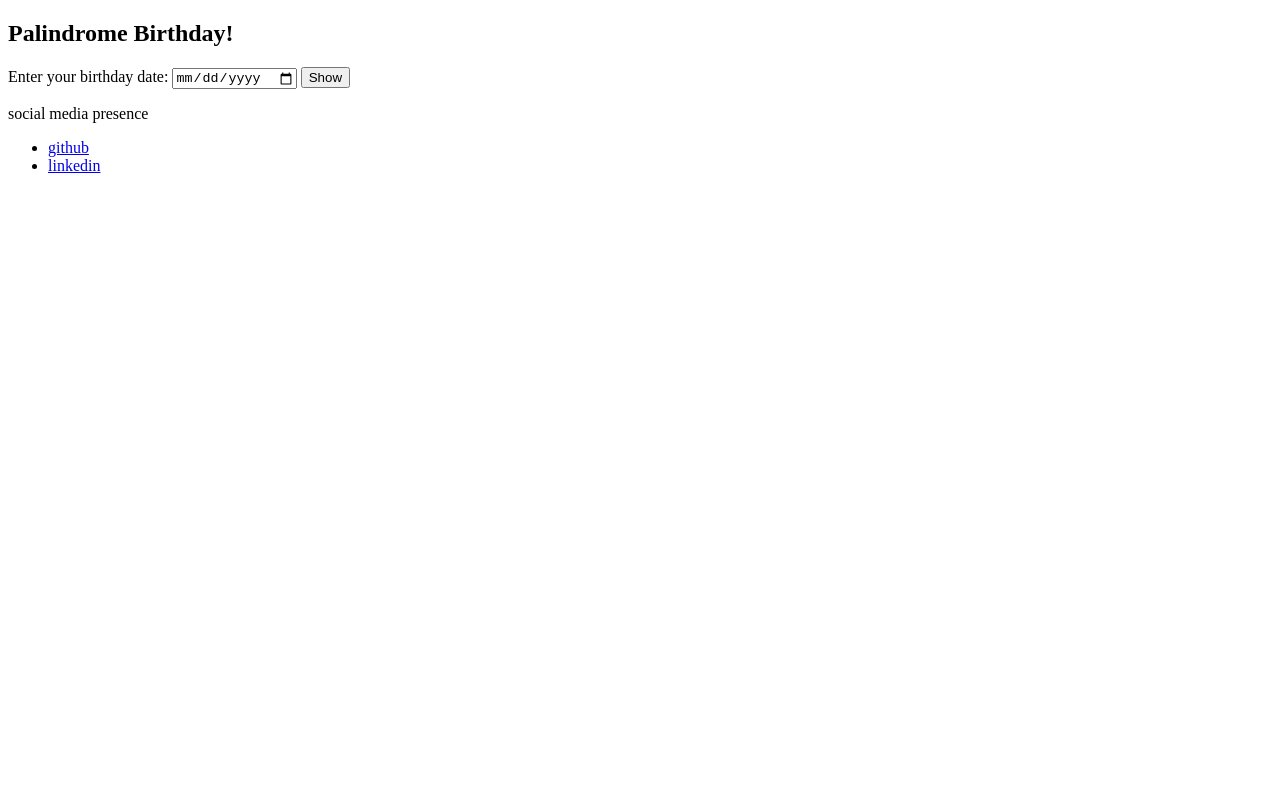
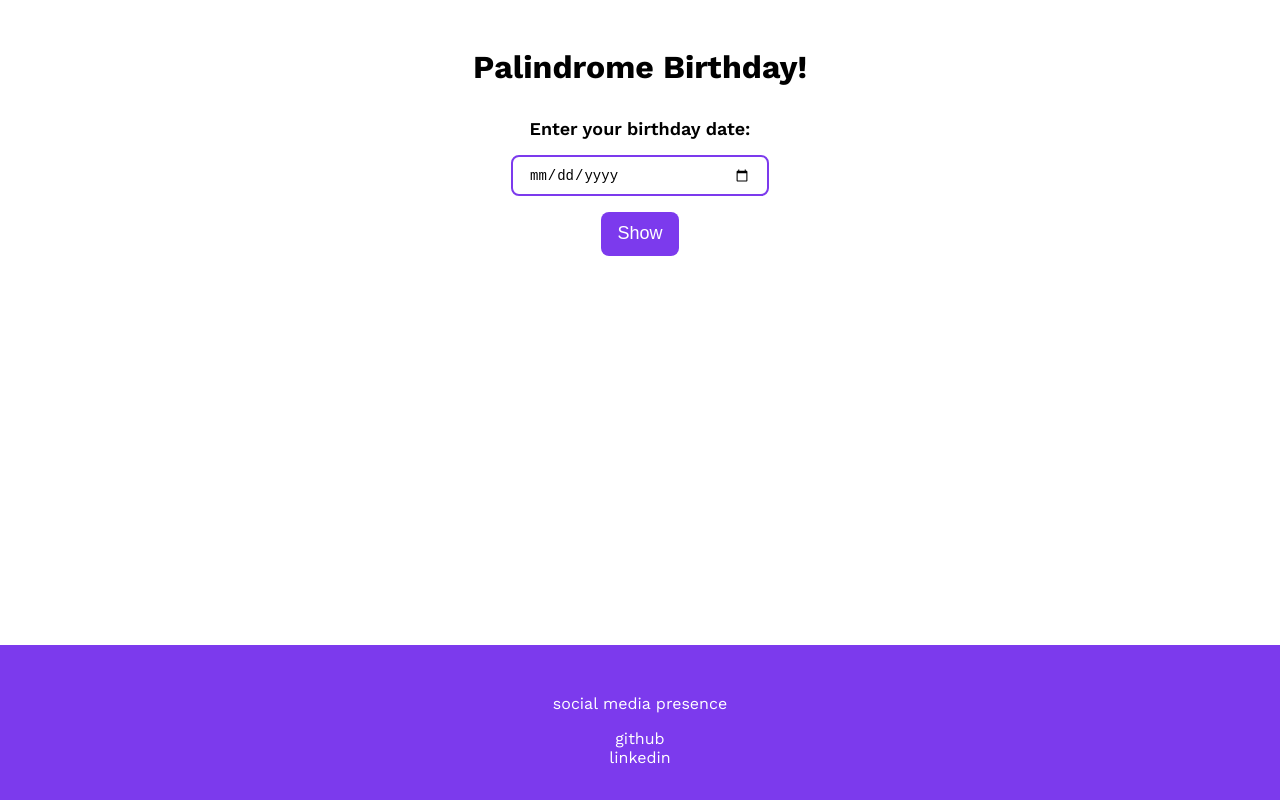
Before and after one commit to shlok30/Mk13-Palindrome, a plain HTML site: page index.html in a window 1280 px wide. Drawn offline with nearby package versions, Linux system fonts and the light colour scheme.

Commit message:
Style Update

```diff
--- a/index.html
+++ b/index.html
@@ -5,7 +5,7 @@
     <meta http-equiv="X-UA-Compatible" content="IE=edge" />
     <meta name="viewport" content="width=device-width, initial-scale=1.0" />
     <title>Palindrome Birthday</title>
-    <link rel="stylesheet" href="style.css" />
+    <link rel="stylesheet" href="styles.css" />
     <link
       rel="shortcut icon"
       type="image/x-icon"
@@ -24,13 +24,13 @@
     <footer class="footer">
         <div class="footer-header">social media presence</div>
         <ul class="social-links list-non-bullet">
-            <li class="list-item-inline">
-                <a class="link" href="https://github.com/shlok30">
+            <li>
+                <a href="https://github.com/shlok30">
                     github
                 </a>
             </li>
-            <li class="list-item-inline">
-                <a class="link" href="https://linkedin.com/in/shlokmehra">
+            <li>
+                <a href="https://linkedin.com/in/shlokmehra">
                     linkedin
                 </a>
             </li>
--- a/styles.css
+++ b/styles.css
@@ -77,24 +77,20 @@ footer {
   bottom: 0;
   left: 0;
   right: 0;
+  border : 1px solid var(--primary-color);
+  padding: 2rem;
+  color : white;
+  background-color: var(--primary-color);
+
 }
 
-footer p {
-  font-size: large;
-  text-align: center;
+footer a{
+  text-decoration: none;
+  box-sizing: border-box;
+  padding: 1rem;
+  color:white
 }
 
-.footer-list {
-  margin: 1rem;
+.footer-header{
+  padding : 1rem
 }
-
-a,
-img,
-li {
-  display: inline;
-}
-
-img {
-  width: 40px;
-  padding: 0.2rem;
-}
```
